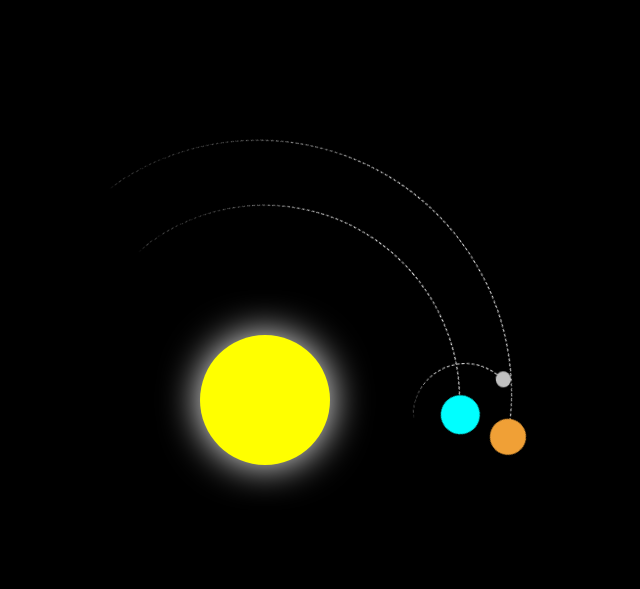
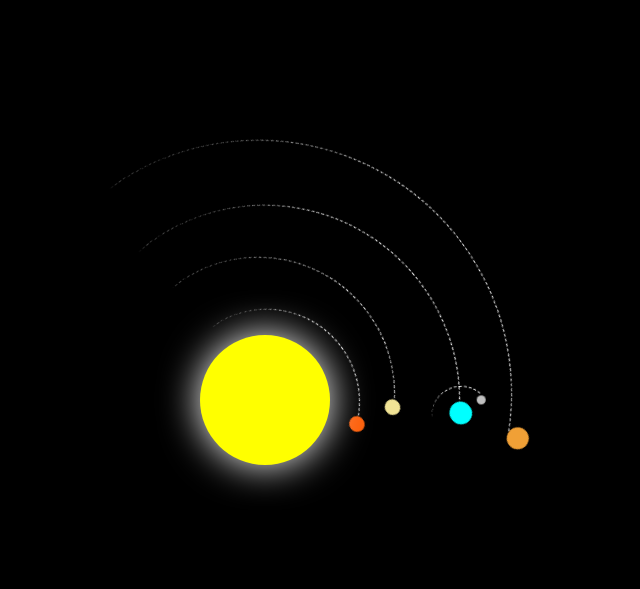
Before and after one commit to Dima-McArrow/solar_system, a plain HTML site: page index.html in a window 1280 px wide. Shown: the whole page, without its empty margins (375-1015 px from the left). Drawn offline with Linux system fonts and the light colour scheme.

Commit message:
Mercury and Venus added

```diff
--- a/css/styles.css
+++ b/css/styles.css
@@ -32,13 +32,17 @@ body {
   box-shadow: 0 0 3em white;
 }
 
-.earth, .moon, .mars {
+/* Orbits */
+
+.earth, .moon, .mars, .mercury, .venus {
   position: absolute;
   border-style: dashed;
   border-color: white transparent transparent transparent;
   border-width: .1em .1em 0 0;
   border-radius: 50%;
 }
+
+/* Creating individual orbit */
 
 .earth {
   top: 5em;
@@ -49,10 +53,10 @@ body {
 }
 
 .moon {
-  top: 0;
-  right: 0;
-  width: 8em;
-  height: 8em;
+  top: 2em;
+  right: 2em;
+  width: 4.5em;
+  height: 4.5em;
   animation: orbit 2.7s linear infinite;
 }
 
@@ -65,36 +69,76 @@ body {
   animation: orbit 33.5s linear infinite;
 }
 
+.mercury {
+  top: 13em;
+  left: 13em;
+  width: 14.3em;
+  height: 14.3em;
+  border-radius: 50%;
+  animation: orbit 33.5s linear infinite;
+}
+
+.venus {
+  top: 9em;
+  left: 9em;
+  width: 21em;
+  height: 21em;
+  border-radius: 50%;
+  animation: orbit 35.5s linear infinite;
+}
+
+/* Creating planets and sats */
+
 .earth::before,
 .moon::before,
-.mars::before {
+.mars::before,
+.mercury::before,
+.venus::before {
   content: '';
   position: absolute;
   border-radius: 50%;
 }
 
+/* Planets ans sats viauals */
+
 .earth::before {
-  top: 2.8em;
-  right: 2.8em;
-  width: 3em;
-  height: 3em;
+  top: 3.3em;
+  right: 3.5em;
+  width: 1.7em;
+  height: 1.7em;
   background-color: aqua;
 }
 
 .moon::before {
   top: .8em;
   right: .2em;
-  width: 1.2em;
-  height: 1.2em;
+  width: .7em;
+  height: .7em;
   background-color: silver;
 }
 
 .mars::before{
   top: 4.5em;
   right: 4em;
-  width: 2.8em;
-  height: 2.8em;
+  width: 1.7em;
+  height: 1.7em;
   background-color: rgb(240, 160, 54);
+}
+
+.mercury::before {
+  top: 1.9em;
+  right: 1em;
+  width: 1.2em;
+  height: 1.2em;
+  background-color: rgb(252, 95, 10);
+}
+
+.venus::before {
+  top: 2.5em;
+  right: 2.5em;
+  width: 1.2em;
+  height: 1.2em;
+  background-color: rgb(241, 227, 149);
 }
 
 @keyframes orbit {
--- a/index.html
+++ b/index.html
@@ -3,16 +3,20 @@
   <head>
     <meta charset="UTF-8" />
     <meta name="viewport" content="width=device-width, initial-scale=1.0" />
-    <title>Solar System V0.5</title>
+    <title>Solar System V0.9</title>
     <link rel="stylesheet" href="./css/styles.css" type="text/css" />
   </head>
   <body>
     <div class="container">
+      <div class="mercury"></div>
+      <div class="venus"></div>
       <div class="sun"></div>
       <div class="earth">
         <div class="moon"></div>
       </div>
       <div class="mars"></div>
+      <div class="asteroid-belt"></div>
+      <div class="jupiter"></div>
     </div>
   </body>
 </html>
```
Also changed, not shown: 2 other files.
